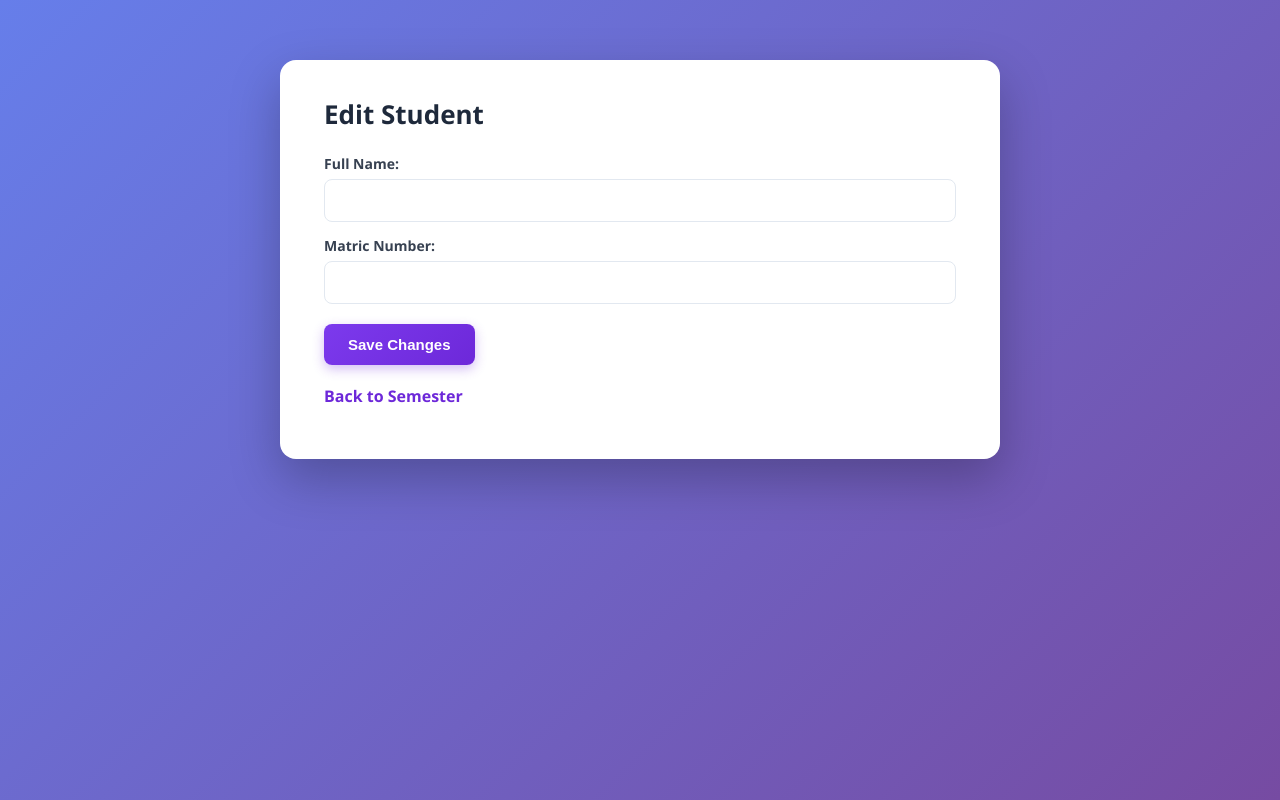
After one commit to blessedokunato/attendance-system, a Flask app: template templates/edit_student.html in a window 1280 px wide. The commit adds this page. Run offline with Flask 3, Linux system fonts and the light colour scheme; the template is opened without the code that fills it, so the values that code supplies are empty.

Commit message:
Add edit/delete students and end session early

```diff
--- a/app.py
+++ b/app.py
@@ -146,6 +146,44 @@ def add_student(semester_id):
 
     return render_template('add_student.html', semester=semester)
 
+@app.route('/student/<int:student_id>/delete', methods=['POST'])
+def delete_student(student_id):
+    if 'teacher_id' not in session:
+        return redirect(url_for('login'))
+
+    student = Student.query.get_or_404(student_id)
+    semester = Semester.query.get_or_404(student.semester_id)
+
+    if semester.teacher_id != session['teacher_id']:
+        return "Not authorized", 403
+
+    # Also delete any attendance records tied to this student, to keep the database clean
+    AttendanceRecord.query.filter_by(student_id=student.id).delete()
+    db.session.delete(student)
+    db.session.commit()
+
+    return redirect(url_for('view_semester', semester_id=semester.id))
+
+@app.route('/student/<int:student_id>/edit', methods=['GET', 'POST'])
+def edit_student(student_id):
+    if 'teacher_id' not in session:
+        return redirect(url_for('login'))
+
+    student = Student.query.get_or_404(student_id)
+    semester = Semester.query.get_or_404(student.semester_id)
+
+    if semester.teacher_id != session['teacher_id']:
+        return "Not authorized", 403
+
+    if request.method == 'POST':
+        student.name = request.form['name']
+        student.matric_number = request.form['matric_number']
+        db.session.commit()
+        return redirect(url_for('view_semester', semester_id=semester.id))
+
+    return render_template('edit_student.html', student=student, semester=semester)
+
+
 @app.route('/semester/<int:semester_id>')
 def view_semester(semester_id):
     if 'teacher_id' not in session:
@@ -158,7 +196,13 @@ def view_semester(semester_id):
 
     students = Student.query.filter_by(semester_id=semester.id).all()
     sessions = AttendanceSession.query.filter_by(semester_id=semester.id).all()
-    return render_template('view_semester.html', semester=semester, students=students, sessions=sessions)
+    return render_template(
+        'view_semester.html',
+        semester=semester,
+        students=students,
+        sessions=sessions,
+        now=datetime.utcnow()
+    )
 
 @app.route('/semester/<int:semester_id>/create_session', methods=['GET', 'POST'])
 def create_session(semester_id):
@@ -184,6 +228,22 @@ def create_session(semester_id):
         return redirect(url_for('session_created', session_id=new_session.id))
 
     return render_template('create_session.html', semester=semester)
+
+@app.route('/session/<int:session_id>/end', methods=['POST'])
+def end_session(session_id):
+    if 'teacher_id' not in session:
+        return redirect(url_for('login'))
+
+    attendance_session = AttendanceSession.query.get_or_404(session_id)
+    semester = Semester.query.get_or_404(attendance_session.semester_id)
+
+    if semester.teacher_id != session['teacher_id']:
+        return "Not authorized", 403
+
+    attendance_session.end_time = datetime.utcnow()  # closes the window immediately
+    db.session.commit()
+
+    return redirect(url_for('session_results', session_id=attendance_session.id))
 
 @app.route('/session/<int:session_id>/created')
 def session_created(session_id):
--- /dev/null
+++ b/templates/edit_student.html
@@ -0,0 +1,22 @@
+<!DOCTYPE html>
+<html>
+<head>
+    <title>Edit Student</title>
+    <link rel="stylesheet" href="{{ url_for('static', filename='style.css') }}">
+</head>
+<body>
+    <div class="container">
+        <h2>Edit Student</h2>
+        <form method="POST">
+            <label>Full Name:</label>
+            <input type="text" name="name" value="{{ student.name }}" required>
+
+            <label>Matric Number:</label>
+            <input type="text" name="matric_number" value="{{ student.matric_number }}" required>
+
+            <button type="submit">Save Changes</button>
+        </form>
+        <p><a href="{{ url_for('view_semester', semester_id=semester.id) }}">Back to Semester</a></p>
+    </div>
+</body>
+</html>
```
Also changed, not shown: templates/view_semester.html (+14 -0 lines).
